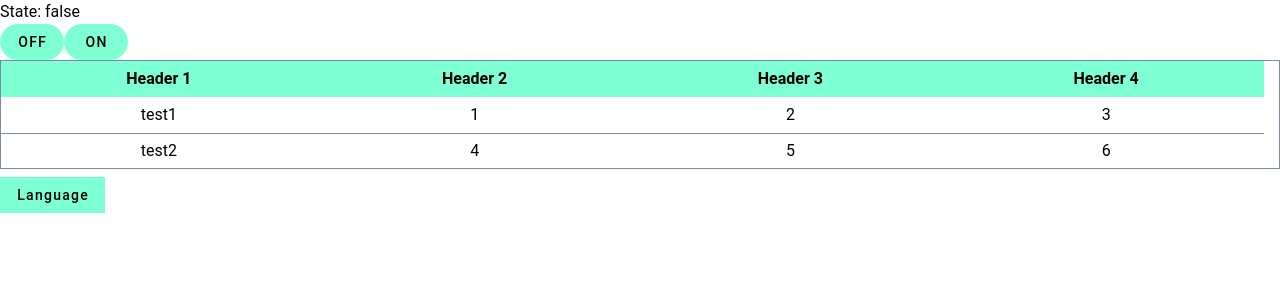
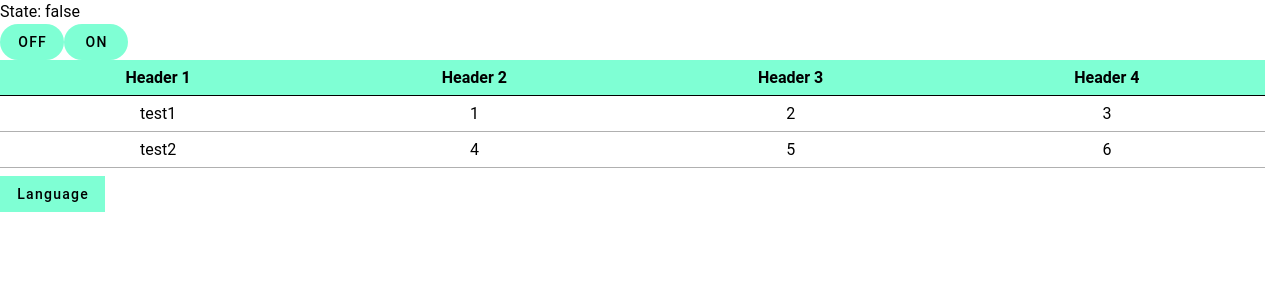
Before and after one commit to k-daiguji/vite_vitest_vue_vuetify, a Vue app: page / in a window 1280 px wide. Shown: the top 300 px of the page. Built offline with nearby package versions, Linux system fonts and the light colour scheme.

Commit message:
Fixed table line

```diff
--- a/src/app/components/BaseTable.vue
+++ b/src/app/components/BaseTable.vue
@@ -14,12 +14,13 @@ const { enabled = true } = defineProps<{
     <table class="table text-center w-100">
       <thead>
         <tr
-          class="enabled header"
+          class="enabled header-row"
           :class="theme"
         >
           <th
             v-for="(header, i) in data.headers"
             :key="i"
+            class="header"
           >
             {{ header }}
           </th>
@@ -29,11 +30,11 @@ const { enabled = true } = defineProps<{
         <tr
           v-for="(row, i) in data.rows"
           :key="i"
-          class="row"
         >
           <td
             v-for="(cell, j) in row"
             :key="j"
+            class="cell"
           >
             {{ cell }}
           </td>
@@ -45,19 +46,18 @@ const { enabled = true } = defineProps<{
 
 <style scoped>
 .container {
-  border: solid 1px #778ca3;
   cursor: default;
-  height: 109px;
+  height: 108px;
   overflow-y: auto;
   scrollbar-gutter: stable;
 }
 
 .table {
-  border-collapse: collapse;
+  border-collapse: separate;
   border-spacing: 0;
 }
 
-.header {
+.header-row {
   height: 36px;
   position: sticky;
   top: 0;
@@ -69,11 +69,13 @@ const { enabled = true } = defineProps<{
   }
 }
 
-.row {
+.header {
+  border-bottom: solid 1px #000;
   height: 36px;
+}
 
-  &:not(:last-child) {
-    border-bottom: solid 1px #778ca3;
-  }
+.cell {
+  border-bottom: solid 1px #b0b0b0;
+  height: 36px;
 }
 </style>
```
